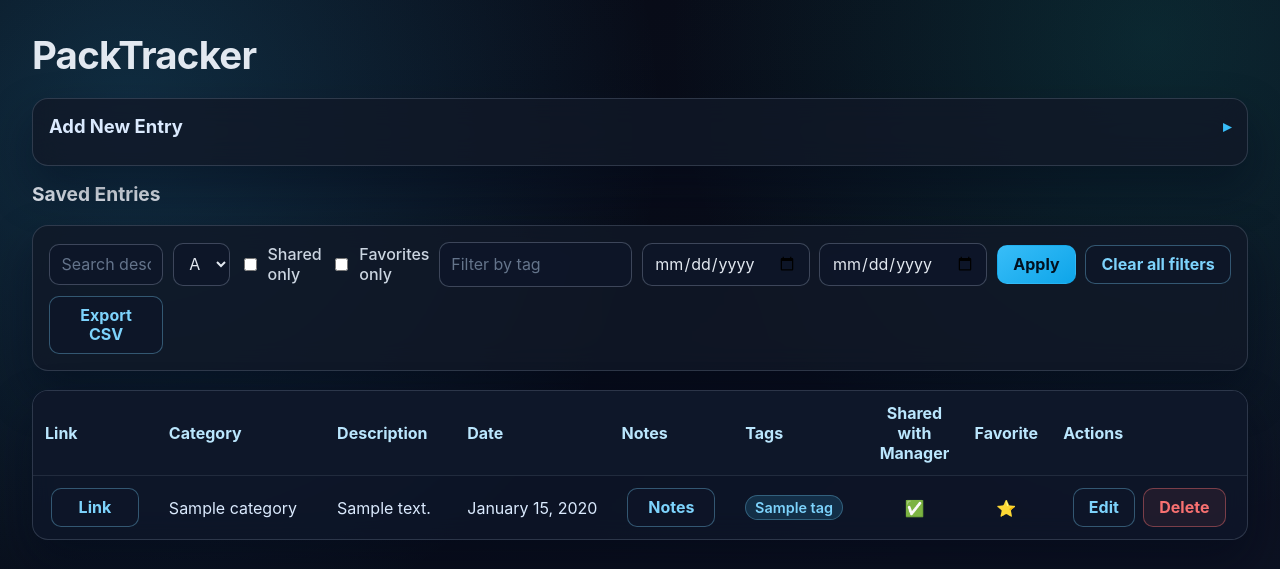
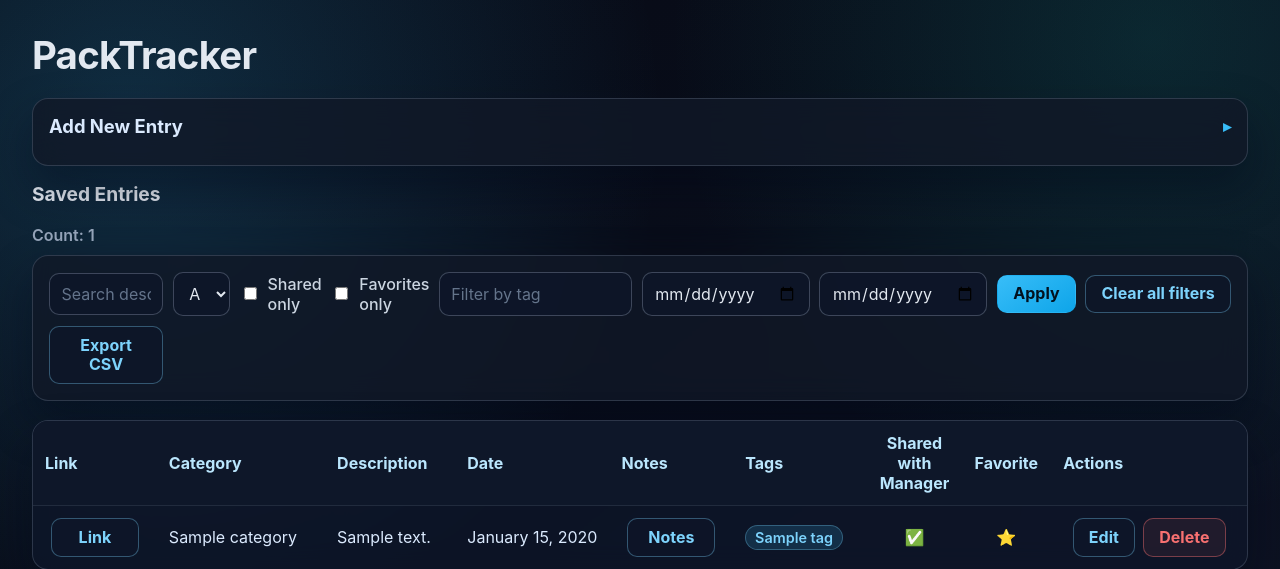
Before and after one commit to Mitchell-13/pack_tracker, a Flask app: page / in a window 1280 px wide. Shown: the top 569 px of the page. Run offline with Flask 3, Linux system fonts and the light colour scheme; tables that the repository leaves empty hold one stand-in row (values such as "Sample post").

Commit message:
Add paginated entries view with filter-aware count

```diff
--- a/app.py
+++ b/app.py
@@ -275,6 +275,14 @@ def index() -> str:
     sort_by = request.args.get("sort_by", "date")
     order = request.args.get("order", "desc")
     edit_id = request.args.get("edit_id", "").strip()
+    page_value = request.args.get("page", "1").strip()
+
+    try:
+        page = max(1, int(page_value))
+    except ValueError:
+        page = 1
+
+    per_page = 25
 
     allowed_sort = {"date": "t.date", "category": "c.name"}
     sort_column = allowed_sort.get(sort_by, "t.date")
@@ -285,6 +293,20 @@ def index() -> str:
     where_sql = f"WHERE {' AND '.join(where_clauses)}" if where_clauses else ""
 
     db = get_db()
+    total_count = db.execute(
+        f"""
+        SELECT COUNT(*) AS total
+        FROM tickets t
+        JOIN categories c ON t.category_id = c.id
+        {where_sql}
+        """,
+        params,
+    ).fetchone()["total"]
+
+    total_pages = max(1, (total_count + per_page - 1) // per_page)
+    page = min(page, total_pages)
+    offset = (page - 1) * per_page
+
     ticket_rows = db.execute(
         f"""
         SELECT t.id, t.link, c.name AS category, t.description, t.date,
@@ -297,8 +319,9 @@ def index() -> str:
         {where_sql}
         GROUP BY t.id
         ORDER BY {sort_column} {sort_order}, t.id DESC
+        LIMIT ? OFFSET ?
         """,
-        params,
+        [*params, per_page, offset],
     ).fetchall()
 
     tickets = []
@@ -338,6 +361,10 @@ def index() -> str:
         "index.html",
         tickets=tickets,
         categories=categories,
+        total_count=total_count,
+        page=page,
+        total_pages=total_pages,
+        per_page=per_page,
         sort_by=sort_by,
         order=order,
         **filter_state,
--- a/templates/index.html
+++ b/templates/index.html
@@ -123,6 +123,12 @@
     .danger:hover { background: rgba(248, 113, 113, 0.15); box-shadow: none; }
 
     .controls { margin: 1.2rem 0; }
+
+    .count-label {
+      margin: 0 0 0.6rem;
+      color: var(--muted);
+      font-weight: 600;
+    }
 
     .controls form {
       display: grid;
@@ -266,6 +272,19 @@
 
     .small-modal-body { padding: 1rem; }
 
+    .pagination {
+      margin-top: 1rem;
+      display: flex;
+      align-items: center;
+      gap: 0.5rem;
+      flex-wrap: wrap;
+    }
+
+    .pagination span {
+      color: var(--muted);
+      font-weight: 600;
+    }
+
     @media (max-width: 1100px) {
       .controls form { grid-template-columns: 1fr 1fr; }
       .controls form .btn { width: 100%; }
@@ -380,6 +399,7 @@
   <h2>Saved Entries</h2>
 
   <div class="controls">
+    <p class="count-label">Count: {{ total_count }}</p>
     <form method="get" action="{{ url_for('index') }}">
       <input name="q" type="text" placeholder="Search description or link..." value="{{ description_search }}" />
 
@@ -479,6 +499,7 @@
               <input type="hidden" name="tags" value="{{ tag_filter }}" />
               <input type="hidden" name="date_from" value="{{ date_from }}" />
               <input type="hidden" name="date_to" value="{{ date_to }}" />
+              <input type="hidden" name="page" value="{{ page }}" />
               <button class="btn secondary" type="submit">Edit</button>
             </form>
             <form action="{{ url_for('delete_ticket', ticket_id=ticket['id']) }}" method="post">
@@ -494,6 +515,30 @@
       {% endfor %}
     </tbody>
   </table>
+
+  {% if total_pages > 1 %}
+  <div class="pagination">
+    {% if page > 1 %}
+      <a
+        class="btn secondary"
+        href="{{ url_for('index', page=page-1, sort_by=sort_by, order=order, q=description_search, category_id=category_filter, shared_only=1 if shared_only else 0, favorite_only=1 if favorite_only else 0, tags=tag_filter, date_from=date_from, date_to=date_to) }}"
+      >
+        Previous
+      </a>
+    {% endif %}
+
+    <span>Page {{ page }} of {{ total_pages }}</span>
+
+    {% if page < total_pages %}
+      <a
+        class="btn secondary"
+        href="{{ url_for('index', page=page+1, sort_by=sort_by, order=order, q=description_search, category_id=category_filter, shared_only=1 if shared_only else 0, favorite_only=1 if favorite_only else 0, tags=tag_filter, date_from=date_from, date_to=date_to) }}"
+      >
+        Next
+      </a>
+    {% endif %}
+  </div>
+  {% endif %}
 
   <div id="notes-modal" class="modal hidden" role="dialog" aria-modal="true" aria-labelledby="notes-modal-title">
     <div class="modal-content">
```
